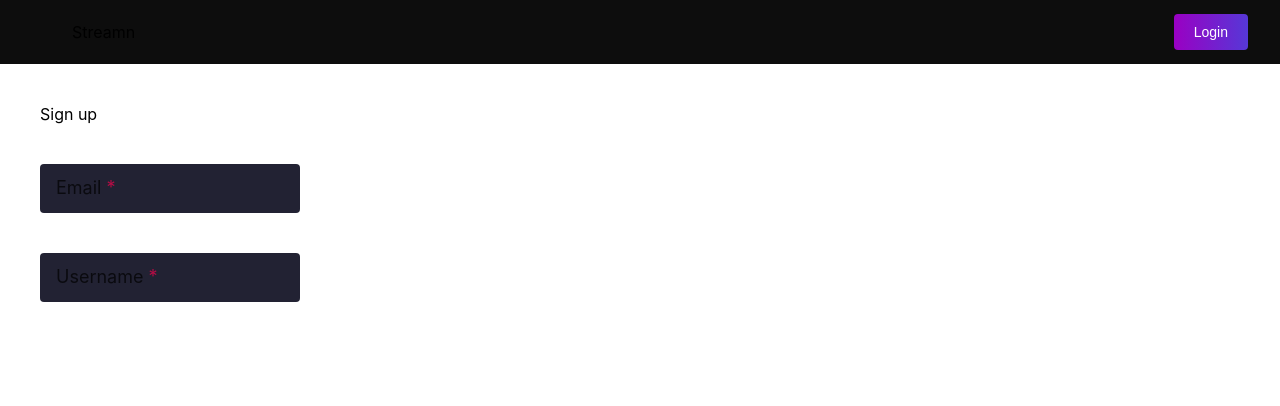
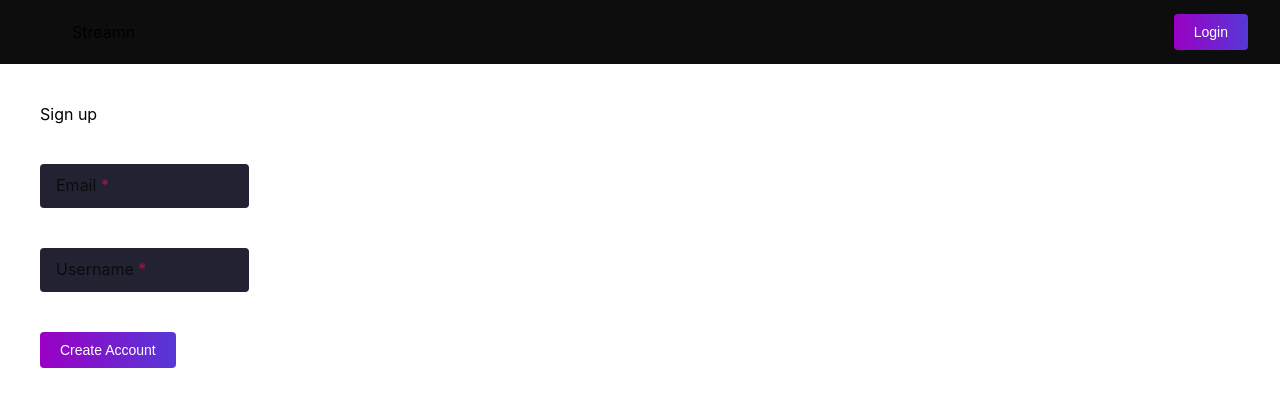
Before and after one commit to johnsweet15/streamn-remastered, a Next.js app: page /sign-up in a window 1280 px wide. Shown: the top 406 px of the page. Built offline with nearby package versions, Linux system fonts and the light colour scheme; no server answers.

Commit message:
Finished create account happy path

```diff
--- a/components/googleLogin.tsx
+++ b/components/googleLogin.tsx
@@ -30,6 +30,7 @@ const GoogleLogin = () => {
       if (data) {
         // first time user
         if (!data.accExist) {
+          sessionStorage.setItem('google-info', JSON.stringify(data));
           router.push('/sign-up');
         }
         // existing user
@@ -70,6 +71,7 @@ const GoogleLogin = () => {
         </Button>
       )}
       redirectUri={API_URL}
+      autoLoad={false}
     />
   );
 };
--- a/components/input/input.anim.ts
+++ b/components/input/input.anim.ts
@@ -3,23 +3,28 @@ import { Variants } from 'framer-motion';
 const FOCUSED_X_OFFSET = '0px';
 const BLURRED_X_OFFSET = '16px';
 const FOCUSED_Y_OFFSET = '-26px';
-const BLURRED_Y_OFFSET = '13px';
+const BLURRED_Y_OFFSET = '11px';
 
-export const getVariants = (focused: boolean, inputValue: string): Variants => {
+export const getVariants = (
+  focused: boolean,
+  inputValue: string,
+  defaultValue: string
+): Variants => {
+  const hasContent = inputValue.length > 0 || defaultValue.length > 0;
   return {
     animate: () => ({
       opacity: focused ? 1 : 0.7,
       top: focused
         ? FOCUSED_Y_OFFSET
-        : inputValue.length > 0
+        : hasContent
         ? FOCUSED_Y_OFFSET
         : BLURRED_Y_OFFSET,
       left: focused
         ? FOCUSED_X_OFFSET
-        : inputValue.length > 0
+        : hasContent
         ? FOCUSED_X_OFFSET
         : BLURRED_X_OFFSET,
-      fontSize: focused || inputValue.length > 0 ? '16px' : '18px',
+      fontSize: focused || hasContent ? '14px' : '16px',
     }),
     initial: {
       opacity: 0.7,
--- a/components/input/input.module.scss
+++ b/components/input/input.module.scss
@@ -2,7 +2,7 @@
 
 .input {
   padding: 14px;
-  font-size: $fontSizeMedium;
+  font-size: $fontSizeSmall;
   background-color: $darkGray;
   border: none;
   border-radius: 4px;
@@ -12,8 +12,13 @@
 
   &:focus {
     outline: none;
-    box-shadow: 0px 0px 3px 1px $blue;
+    box-shadow: 0px 0px 3px 1px $colorSecondary;
   }
+}
+
+.input:disabled {
+  color: gray !important;
+  cursor: not-allowed;
 }
 
 .input ~ .span {
--- a/components/input/input.tsx
+++ b/components/input/input.tsx
@@ -1,5 +1,5 @@
 import { motion } from 'framer-motion';
-import React, { ChangeEvent, useState } from 'react';
+import React, { ChangeEvent, useEffect, useState } from 'react';
 import styles from './Input.module.scss';
 import { getVariants } from './input.anim';
 import { REQUIRED_ERROR_MESSAGE } from '../../config/constants';
@@ -16,7 +16,14 @@ interface InputProps extends React.InputHTMLAttributes<HTMLInputElement> {
   onChange?: (e: ChangeEvent<HTMLInputElement>) => void;
 }
 
-const Input = ({ label, validations, required, onChange }: InputProps) => {
+const Input = ({
+  label,
+  validations,
+  required,
+  onChange,
+  defaultValue,
+  ...props
+}: InputProps) => {
   const [focused, setFocused] = useState<boolean>(false);
   const [inputValue, setInputValue] = useState<string>('');
   const [errorMessage, setErrorMessage] = useState<string | null>(null);
@@ -59,10 +66,16 @@ const Input = ({ label, validations, required, onChange }: InputProps) => {
         onFocus={() => handleFocus(true)}
         onBlur={() => handleFocus(false)}
         onChange={handleChange}
+        defaultValue={defaultValue}
+        {...props}
       />
       <motion.p
         className={styles.span}
-        variants={getVariants(focused, inputValue)}
+        variants={getVariants(
+          focused,
+          inputValue,
+          typeof defaultValue === 'string' ? defaultValue : ''
+        )}
         initial='initial'
         animate='animate'
       >
--- a/components/layout/layout.tsx
+++ b/components/layout/layout.tsx
@@ -2,7 +2,7 @@ import React, { ReactNode } from 'react';
 import Navbar from '../navbar/navbar';
 import { useEffect } from 'react';
 import { getCookies, logout, validateSignInCookies } from '../../utils/auth';
-import { getUserData } from '../../services/user';
+import { getUserDataRequest } from '../../services/user';
 import { useDispatch } from 'react-redux';
 import { bindActionCreators } from 'redux';
 import { actionCreators } from '../../state';
@@ -34,7 +34,10 @@ const Layout = ({ children }: Props) => {
       sessionToken &&
       validateSignInCookies(profileId, sessionToken, sessionExpirationTS)
     ) {
-      const [response, error] = await getUserData(profileId, sessionToken);
+      const [response, error] = await getUserDataRequest(
+        profileId,
+        sessionToken
+      );
       if (response?.data) {
         setUser(response.data);
       }
@@ -44,6 +47,7 @@ const Layout = ({ children }: Props) => {
       }
     }
   };
+
   return (
     <>
       <Navbar />
--- a/interfaces/responses.ts
+++ b/interfaces/responses.ts
@@ -10,3 +10,9 @@ export interface LoginResponse {
   profile: Profile;
   profileSession: ProfileSession;
 }
+
+export interface CreateAccountResponse {
+  profileId: string;
+  profileSession: ProfileSession;
+  success: boolean;
+}
--- a/pages/sign-up/index.tsx
+++ b/pages/sign-up/index.tsx
@@ -1,10 +1,68 @@
 import { NextPage } from 'next';
-import { useState } from 'react';
+import { useEffect, useState } from 'react';
 import Input from '../../components/input/input';
+import { LoginResponse } from '../../interfaces/responses';
+import { createAccount } from '../../services/auth';
+import { useRouter } from 'next/router';
+import Button from '../../components/button';
+import { setCookies } from '../../utils/auth';
+import { getUserDataRequest } from '../../services/user';
+import { useDispatch } from 'react-redux';
+import { actionCreators } from '../../state';
+import { bindActionCreators } from 'redux';
 
 const SignUp: NextPage = () => {
-  const [email, setEmail] = useState('');
-  const [username, setUsername] = useState('');
+  const router = useRouter();
+
+  const dispatch = useDispatch();
+  const { setUser } = bindActionCreators(actionCreators, dispatch);
+
+  const [email, setEmail] = useState<string | undefined>('');
+  const [username, setUsername] = useState<string>('');
+  const [googleId, setGoogleId] = useState<string | undefined>('');
+
+  useEffect(() => {
+    const userData = getUserData();
+    setEmail(userData?.googleEmail);
+    setGoogleId(userData?.googleId);
+  }, []);
+
+  const getUserData = (): LoginResponse | null => {
+    const googleInfo = sessionStorage.getItem('google-info');
+    let userData: LoginResponse | null = null;
+    if (googleInfo) {
+      userData = JSON.parse(googleInfo);
+    }
+    return userData;
+  };
+
+  const createNewAccount = async () => {
+    if (email && googleId) {
+      const [response, error] = await createAccount({
+        email: email,
+        googleId: googleId,
+        username: username,
+      });
+      if (response?.status === 200) {
+        const { profileId, sessionToken, sessionExpirationTS } =
+          response.data.profileSession;
+        setCookies(
+          { profileId: profileId },
+          { sessionToken: sessionToken },
+          { sessionExpirationTS: sessionExpirationTS }
+        );
+        const [userDataResponse, error] = await getUserDataRequest(
+          profileId,
+          sessionToken
+        );
+        if (userDataResponse?.data) {
+          setUser(userDataResponse.data);
+        }
+
+        router.push('/');
+      }
+    }
+  };
 
   return (
     <div style={{ padding: 40 }}>
@@ -13,7 +71,8 @@ const SignUp: NextPage = () => {
         label='Email'
         required
         onChange={(event) => setEmail(event.target.value)}
-        value={email}
+        defaultValue={email}
+        disabled
       />
       <Input
         label='Username'
@@ -21,6 +80,7 @@ const SignUp: NextPage = () => {
         onChange={(event) => setUsername(event.target.value)}
         value={username}
       />
+      <Button onClick={() => createNewAccount()}>Create Account</Button>
     </div>
   );
 };
--- a/services/auth.ts
+++ b/services/auth.ts
@@ -1,13 +1,13 @@
 // import { MovieDetails, PopularMoviesResult, TMDBResponse } from '../interfaces/tmdb';
 import Request from './request';
 import { AxiosResponse, AxiosError } from 'axios';
-import { LoginResponse } from '../interfaces/responses';
+import { CreateAccountResponse, LoginResponse } from '../interfaces/responses';
 import { CreateAccountRequest } from '../interfaces/requests';
 
 const request = new Request();
 
 /**
- * @summary: /login/google
+ * @summary /login/google
  * @param tokenId Google token
  * @returns
  */
@@ -18,12 +18,14 @@ export const googleLogin = (
 };
 
 /**
- * @summary: /profile/createAccount
+ * @summary /profile/createAccount
  * @param body Create account body
  * @returns
  */
 export const createAccount = (
   body: CreateAccountRequest
-): Promise<[AxiosResponse<any> | null, AxiosError | null]> => {
+): Promise<
+  [AxiosResponse<CreateAccountResponse> | null, AxiosError | null]
+> => {
   return request.post('/profile/createAccount', body);
 };
--- a/services/user.ts
+++ b/services/user.ts
@@ -5,7 +5,13 @@ import { User } from '../interfaces/user';
 
 const request = new Request();
 
-export const getUserData = (
+/**
+ * @summary /profile/profile?profileId={profileId}&sessionToken={sessionToken}
+ * @param profileId
+ * @param sessionToken
+ * @returns User profile
+ */
+export const getUserDataRequest = (
   profileId: string,
   sessionToken: string
 ): Promise<[AxiosResponse<User> | null, AxiosError | null]> => {
```
